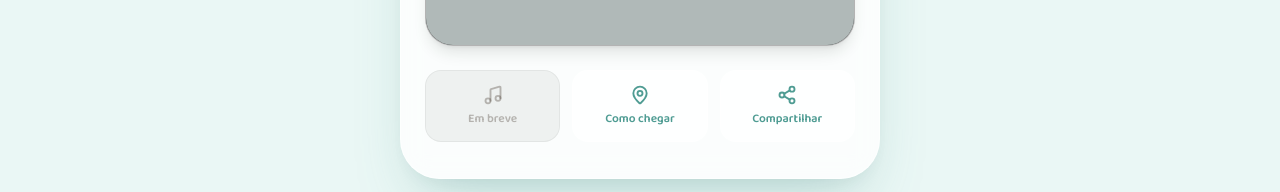
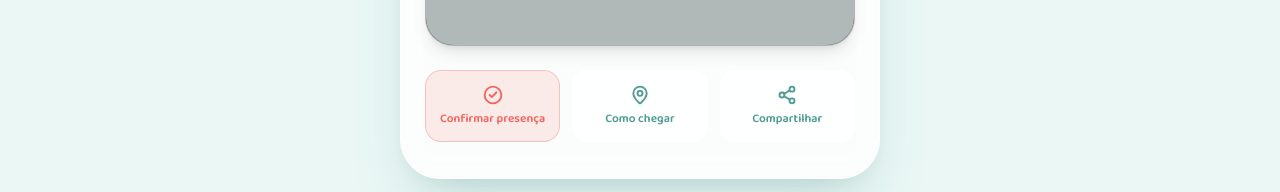
Before and after one commit to marcelom-silva/events-invitation, a Next.js app in the folder projects/marcelo-jr/: page / in a window 1280 px wide. Shown: the part 1010-1202 px from the top of the page. Built offline with nearby package versions, Linux system fonts and the light colour scheme.

Commit message:
feat: substitui botao de musica por Confirmar presenca (link pro Convitta)

```diff
--- a/projects/marcelo-jr/app/page.tsx
+++ b/projects/marcelo-jr/app/page.tsx
@@ -2,10 +2,10 @@ import Container from "@/components/layout/Container";
 import Card from "@/components/layout/Card";
 
 import VideoPlayer from "@/components/player/VideoPlayer";
-import AudioController from "@/components/player/AudioController";
 
 import Hero from "@/components/ui/Hero";
 import ActionButtons from "@/components/ui/ActionButtons";
+import ConfirmPresenceButton from "@/components/ui/ConfirmPresenceButton";
 import ShareButton from "@/components/ui/ShareButton";
 import MapsButton from "@/components/ui/MapsButton";
 
@@ -32,10 +32,12 @@ export default function Home() {
           />
 
           <ActionButtons>
-            <AudioController
-              src={event.media.music}
-              label={event.texts.buttonMusic}
-            />
+            {event.rsvpUrl && (
+              <ConfirmPresenceButton
+                href={event.rsvpUrl}
+                label={event.texts.buttonRSVP}
+              />
+            )}
             <MapsButton
               href={event.location.mapsUrl}
               label={event.texts.buttonMaps}
--- /dev/null
+++ b/projects/marcelo-jr/components/ui/ConfirmPresenceButton.tsx
@@ -0,0 +1,28 @@
+import { CheckCircle2 } from "lucide-react";
+import { cn } from "@/lib/cn";
+
+type ConfirmPresenceButtonProps = {
+  href: string;
+  label: string;
+};
+
+export default function ConfirmPresenceButton({
+  href,
+  label,
+}: ConfirmPresenceButtonProps) {
+  return (
+    <a
+      href={href}
+      target="_blank"
+      rel="noopener noreferrer"
+      className={cn(
+        "flex flex-col items-center justify-center gap-1.5 rounded-2xl border p-3.5 transition-all duration-300",
+        "border-[var(--balloon-red)]/30 bg-[var(--balloon-red)]/12 text-[var(--balloon-red)]",
+        "hover:-translate-y-0.5 hover:bg-[var(--balloon-red)]/22"
+      )}
+    >
+      <CheckCircle2 size={20} strokeWidth={2.25} />
+      <span className="text-xs font-semibold">{label}</span>
+    </a>
+  );
+}
--- a/projects/marcelo-jr/config/event/index.ts
+++ b/projects/marcelo-jr/config/event/index.ts
@@ -4,10 +4,12 @@ import { theme } from "./theme";
 import { texts } from "./texts";
 import { media } from "./media";
 import { location } from "./location";
+import { rsvpUrl } from "./rsvp";
 
 export const event: EventConfig = {
   theme,
   texts,
   media,
   location,
+  rsvpUrl,
 };
--- /dev/null
+++ b/projects/marcelo-jr/config/event/rsvp.ts
@@ -0,0 +1,4 @@
+// Link de confirmação de presença. Hoje aponta direto pro evento já
+// cadastrado no Convitta — quando integrarmos de verdade, isso deixa de
+// ser um link fixo e passa a vir do mesmo lugar que o resto da config.
+export const rsvpUrl = "https://convitta.vercel.app/e/marcelinho";
--- a/projects/marcelo-jr/config/event/texts.ts
+++ b/projects/marcelo-jr/config/event/texts.ts
@@ -7,4 +7,5 @@ export const texts: EventTexts = {
   buttonMusic: "Música",
   buttonMaps: "Como chegar",
   buttonShare: "Compartilhar",
+  buttonRSVP: "Confirmar presença",
 };
--- a/projects/marcelo-jr/types/event.ts
+++ b/projects/marcelo-jr/types/event.ts
@@ -19,6 +19,7 @@ export interface EventTexts {
   buttonMusic: string;
   buttonMaps: string;
   buttonShare: string;
+  buttonRSVP: string;
 }
 
 export interface EventConfig {
@@ -26,4 +27,5 @@ export interface EventConfig {
   texts: EventTexts;
   media: EventMedia;
   location: EventLocation;
+  rsvpUrl: string | null;
 }
```
Also changed, not shown: 1 other file (tests, documents, lock files or other folders).
